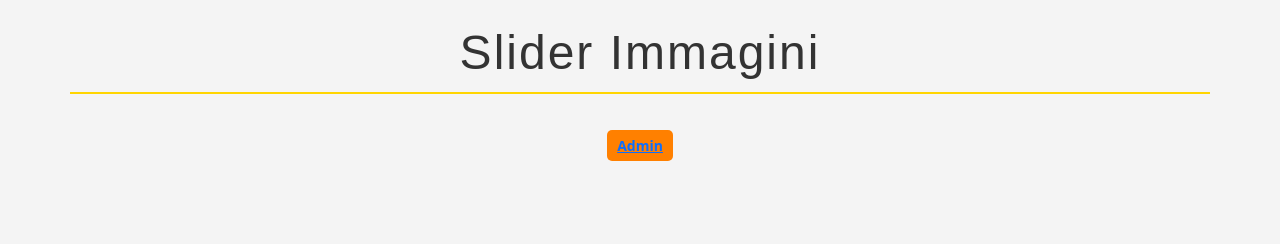
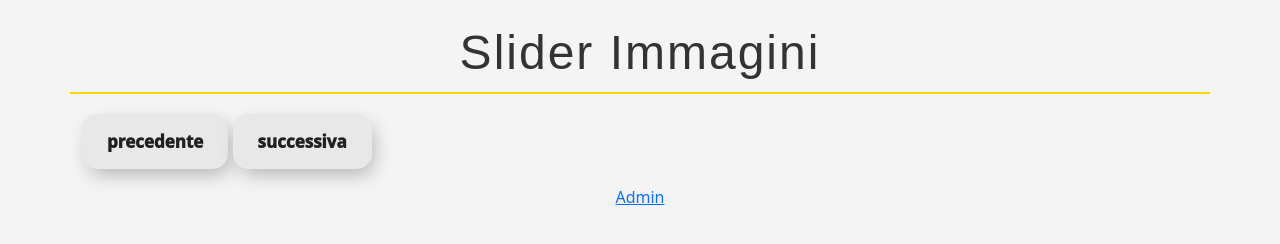
Before and after one commit to BaroniDavide/Slider, a website with bundled scripts: page index.html in a window 1280 px wide. Built offline with nearby package versions, Linux system fonts and the light colour scheme.

Commit message:
modifice e css

```diff
--- a/index.html
+++ b/index.html
@@ -20,16 +20,14 @@
 
                     <div class="carousel-inner" id="carousel-images">
                     </div>
-                    <!--
-                    <button class="prec" type="button">precedente</button>
-                    <button class="succ" type="button">successiva</button>
-                    -->
+                    <button class="prec-succ" type="button">precedente</button>
+                    <button class="prec-succ" type="button">successiva</button>
                 </div>
             </div>
 
             <div class="row">
                 <div class="text-center mt-3">
-                    <div class="btn btn-primary"><a href="#admin">Admin</a></div>
+                    <div class=""><a href="#admin">Admin</a></div>
                 </div>
             </div>
         </div>
@@ -37,11 +35,11 @@
         <div id="admin" class="page">
             <div class="row">
                 <h1 class="text-center">ADMIN</h1>
-                <button class="btn btn-primary add-btn" id="login">login</button>
+                <button class="btn-login" id="login">login</button>
             </div>
 
             <div class="row">
-                <div class="btn btn-primary"><a href="#home">Home</a></div>
+                <div class=""><a href="#home">Home</a></div>
             </div>
         </div>
 
--- a/scripts/components.js
+++ b/scripts/components.js
@@ -1,5 +1,4 @@
 import { hide, show } from './functions.js';
-
 
 export const createMiddleware = () =>{
     return {
@@ -52,8 +51,7 @@ export const controller = async(middleware)=>{
     mi
 }
 
-
- export const createNavigator = (parentElement) => {
+export const createNavigator = (parentElement) => {
     const pages = Array.from(parentElement.querySelectorAll(".page"));
 
     const render = () => {
--- a/style.css
+++ b/style.css
@@ -1,4 +1,4 @@
-/* Stile per la barra superiore */
+/* barra */
 .top-bar {
     background-color: #ffd500;
     height: 40px;
@@ -13,23 +13,7 @@
     padding-right: 20px;
   }
 
-  /* Stile per i pulsanti */
-  .btn {
-    padding: 5px 10px;
-    font-size: 14px;
-    font-weight: bold;
-    background-color: #ff8000;
-    color: white;
-    border: none;
-    border-radius: 5px;
-    cursor: pointer;
-  }
 
-  .btn:hover {
-    background-color: #df7000;
-  }
-
-  /* Margine superiore per evitare sovrapposizione con la barra */
   body {
     margin-top: 50px;
     margin: 0;
@@ -37,25 +21,25 @@
     background: #f4f4f4;
   }
 
-  /* Stile per il titolo */
+  /* Stile titolo */
   .title-container {
     text-align: center;
-    margin-top: 100px; /* Spazio sopra il titolo */
+    margin-top: 100px;
   }
 
   h1 {
     font-family: Arial, sans-serif;
     font-size: 3em;
     letter-spacing: 2px;
-    color: #333; /* Colore del testo */
+    color: #333;
     text-align: center;
-    margin-bottom: 20px; /* Spazio sotto il titolo */
-    border-bottom: 2px solid #ffd500; /* Linea decorativa sotto il titolo */
+    margin-bottom: 20px;
+    border-bottom: 2px solid #ffd500;
     display: inline-block;
     padding-bottom: 10px;
   }
 
-  /* Stile per le finestre modali */
+  /* Stile per le modali */
   .modal {
     display: none;
     position: fixed;
@@ -83,3 +67,62 @@
   .hidden {
     display: none;
   }
+
+  /*//////////////////////////////////////////////////////////////////////////////////////////////////////////////////////////////////////////////*/
+  .prec-succ {
+    padding: 15px 25px;
+    border: unset;
+    border-radius: 15px;
+    color: #212121;
+    z-index: 1;
+    background: #e8e8e8;
+    position: relative;
+    font-weight: 1000;
+    font-size: 17px;
+    -webkit-box-shadow: 4px 8px 19px -3px rgba(0,0,0,0.27);
+    box-shadow: 4px 8px 19px -3px rgba(0,0,0,0.27);
+    transition: all 250ms;
+    overflow: hidden;
+   }
+
+   .prec-succ::before {
+    content: "";
+    position: absolute;
+    top: 0;
+    left: 0;
+    height: 100%;
+    width: 0;
+    border-radius: 15px;
+    background-color: #212121;
+    z-index: -1;
+    -webkit-box-shadow: 4px 8px 19px -3px rgba(0,0,0,0.27);
+    box-shadow: 4px 8px 19px -3px rgba(0,0,0,0.27);
+    transition: all 250ms
+   }
+
+   .prec-succ:hover {
+    color: #e8e8e8;
+   }
+
+   .prec-succ:hover::before {
+    width: 100%;
+   }
+
+
+   /*/////////////////////////////////////////////////////////////////////////////////////////////////////////////////////////////////////////////////////////*/
+   .btn-login {
+    background-color: #f3f7fe;
+    color: #3b82f6;
+    border: none;
+    cursor: pointer;
+    border-radius: 8px;
+    width: 100px;
+    height: 45px;
+    transition: 0.3s;
+  }
+
+  .btn-login:hover {
+    background-color: #3b82f6;
+    box-shadow: 0 0 0 5px #3b83f65f;
+    color: #fff;
+  }
```
